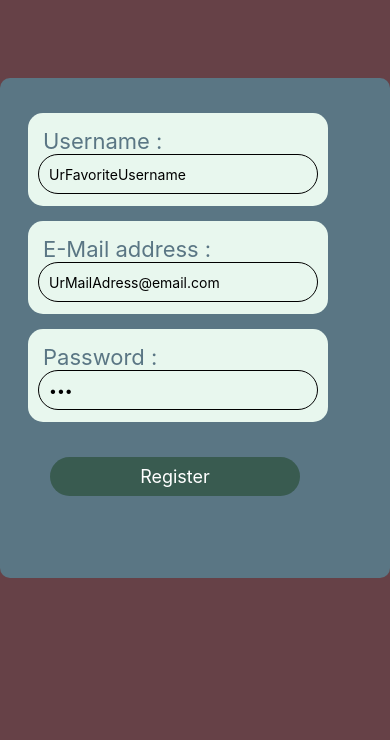
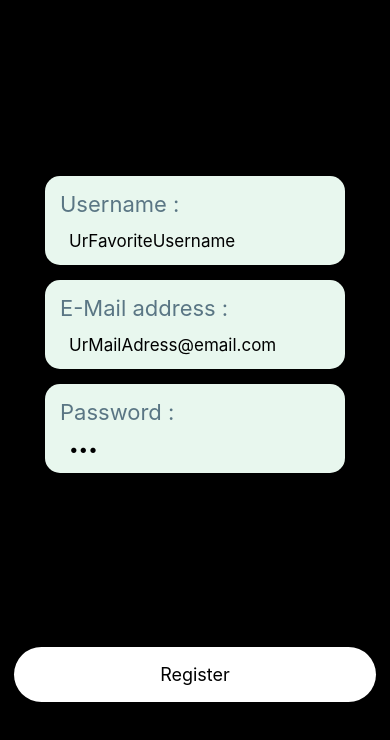
Before and after one commit to TTM-inc/OnlineChessProject-App, a React Native app: screen /Register in a window 390 px wide. Shown: the top 740 px of the page. Built offline with nearby package versions, Linux system fonts and the light colour scheme.

Commit message:
Register UI

```diff
--- a/components/Home.jsx
+++ b/components/Home.jsx
@@ -17,7 +17,6 @@ const Home = ({navigation}) => {
 
   return (
       <SafeAreaView style={styles.view}>
-        {/* <LinearGradient colors={['#F67280', '#C06C84', '#6C5B7B', '#355C7D' ]} style={styles.view} > */}
             <View style = {styles.mainview}>
               <View style={styles.titleView}>
                 <Text style={styles.text}>Chess</Text>
@@ -28,7 +27,6 @@ const Home = ({navigation}) => {
                 <Button onPress={""} buttonStyle={styles.button} containerStyle={styles.buttonContainer} title={"Play as Guest"} titleStyle={{color:'#000000'}}></Button>
               </View>
             </View>
-        {/* </LinearGradient> */}
       </SafeAreaView>
     )
 }
--- a/components/Login.jsx
+++ b/components/Login.jsx
@@ -6,20 +6,15 @@ import { Button } from '@rneui/themed'
 
 
 
-/**
- * TODO: Set padding/margin for Signup and rstPwd buttons
- * @returns
- */
 
 
 const Login = ({navigation}) => {
-  const [username, onChangeUsername] = React.useState('UrFavoriteUsername');
-  const [password, onChangePassword] = React.useState('*************');
+  const [username, onChangeUsername] = React.useState('');
+  const [password, onChangePassword] = React.useState('');
   const [isPwdVisible, setPwdVisible] = React.useState(true);
-  const goToSignup = () => navigation.navigate("Register");
+  const goToSignup = () => navigation.replace('Register');
 
   const  submit = async () => {
-    console.log("username", username, "Password", password);
     try {
         const res = await fetch('http://192.168.1.45:3000/login', {
         method: 'POST',
@@ -43,7 +38,7 @@ const Login = ({navigation}) => {
   };
 
   return (
-    <SafeAreaView style={styles.view}>
+    <View style={styles.view}>
 
           <View style={styles.textinputview}>
 
@@ -71,7 +66,7 @@ const Login = ({navigation}) => {
 
             </View>
 
-      </SafeAreaView>
+      </View>
   )
 };
 
--- a/components/Register.jsx
+++ b/components/Register.jsx
@@ -1,9 +1,7 @@
 import React from 'react';
 import { StyleSheet, Text, View, ScrollView, TextInput } from 'react-native';
 import InputContainer from '../utils/InputContainer'
-import Background from './Background';
 import { Button } from '@rneui/themed'
-import axios from 'axios'
 
 
 const Register = ({navigation}) => {
@@ -11,7 +9,7 @@ const Register = ({navigation}) => {
   const [password, onChangePassword] = React.useState('slt');
   const [email, onChangeEmail] = React.useState('UrMailAdress@email.com');
   const [isPwdHidden, setPwdVisible] = React.useState(true);
-  const goTo = () => navigation.navigate("Register");
+
 
   const  submit = async () => {
     console.log("username", username, "Password", password);
@@ -39,64 +37,71 @@ const Register = ({navigation}) => {
 
 
   return (
-    <Background>
-      <View style={styles.view}>
+    <View style={styles.safeview}>
+
+      <View style={styles.textview}>
+
           <InputContainer label={"Username :"}>
+
             <TextInput style={styles.string} onChangeText={onChangeUsername} value={username}></TextInput>
+
           </InputContainer>
+
           <InputContainer label={"E-Mail address :"}>
+
             <TextInput style={styles.string} onChangeText={onChangeEmail} value={email}></TextInput>
+
           </InputContainer>
+
           <InputContainer label={"Password :"}>
+
             <TextInput style={styles.string} secureTextEntry={isPwdHidden} onChangeText={onChangePassword} value={password} ></TextInput>
+
           </InputContainer>
-        <Button buttonStyle={styles.button} onPress={submit} containerStyle={styles.buttonContainer} title={"Register"}/>
+
       </View>
-    </Background>
+
+      <View style={styles.buttonview}>
+
+          <Button buttonStyle={styles.button} onPress={submit} containerStyle={styles.buttonContainer} title={"Register"} titleStyle={{color:'black'}}/>
+
+      </View>
+
+    </View>
   )
-}
+};
+
 
 const styles = StyleSheet.create({
   string: {
-    height: 40,
-    marginBottom: 12,
-    borderWidth: 0.1,
-    borderRadius: 35,
-    paddingLeft: 10,
+    padding: 14,
+    fontSize: 17,
+    width: '95%',
   },
-  number: {
-    borderWidth: 1.3,
-    borderRadius: 35,
-    height: 38,
-    width: '20%',
-    margin: 12,
-    padding: 10,
+  safeview: {
+    flex:1,
+    justifyContent: 'center',
+    backgroundColor: '#000000',
   },
-  container: {
-    height: 200,
-    width: 65,
-    color: 'blue',
+  textview: {
+    flex:0.75,
+    justifyContent: 'center',
+    alignItems: 'center',
+    backgroundColor: '#000000',
   },
-  view: {
-    height: 500,
-    // borderWidth: 3,
-    marginVertical: '20%',
-    backgroundColor: 'rgb(90, 118, 132)',
-    borderRadius: 10,
-    paddingTop: 20,
+  buttonview: {
+    flex:0.25,
+    backgroundColor: '#000000',
   },
   button: {
-    // borderWidth: 2,
     borderRadius: 30,
-    borderColor: 'black',
-    backgroundColor: 'rgb(57, 91, 80)',
+    backgroundColor: '#FFFFFF',
+    height:55
   },
   buttonContainer: {
-    width: 250,
-    marginHorizontal: 50,
-    marginTop: 35,
+    padding:14
   },
 });
 
 
-export default Register;
+export default Register
```
Lines whose indentation alone changed are shown as unchanged.
